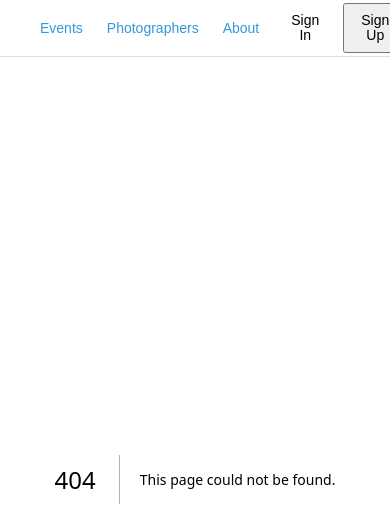
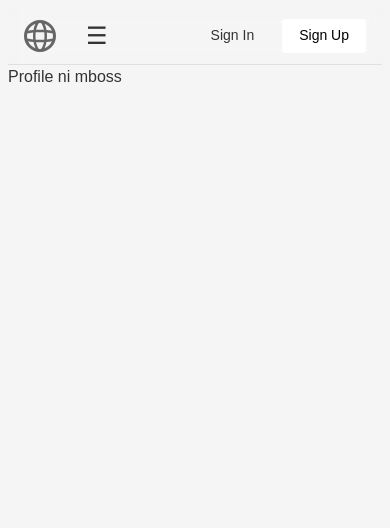
Before and after one commit to suchindra-js/photoku-web, a Next.js app: page /profile in a window 390 px wide. Before the commit this address had no page. Shown: the top 528 px of the page. Built offline with nearby package versions, Linux system fonts and the light colour scheme.

Commit message:
:art: implemented mobile view for header

```diff
--- a/app/_components/Header/index.tsx
+++ b/app/_components/Header/index.tsx
@@ -1,28 +1,56 @@
-import { FC } from "react";
+"use client";
+import { FC, useState } from "react";
 import Link from "next/link";
 import Image from "next/image";
 import styles from "./styles.module.css";
+import { useRouter } from "next/navigation";
+import Button from "../button";
 
 const Header: FC = () => {
+  const { push } = useRouter();
+  const [isMobileMenuOpen, setMobileMenuOpen] = useState(false);
+
   return (
     <header className={styles.header}>
       <div className={styles.container}>
         <div className={styles.logoNavWrapper}>
           <Link href="/" className={styles.logoLink}>
             <Image src="/globe.svg" alt="Logo" width={32} height={32} />
-            <span className={styles.logoText}>EventSnap</span>
+            <span className={`${styles.logoText} sm:inline-block`}>
+              EventSnap
+            </span>
           </Link>
-          <nav className={styles.navLinks}>
+
+          {/* Mobile Hamburger Icon */}
+          <button
+            className={styles.mobileMenuButton}
+            onClick={() => setMobileMenuOpen(!isMobileMenuOpen)}
+            aria-label="Toggle Menu"
+          >
+            ☰
+          </button>
+
+          {/* Desktop Navigation */}
+          <nav
+            className={`${styles.navLinks} ${
+              isMobileMenuOpen ? styles.navLinksMobile : ""
+            }`}
+          >
             <Link href="/events">Events</Link>
             <Link href="/photographers">Photographers</Link>
             <Link href="/about">About</Link>
           </nav>
         </div>
+
+        {/* Auth Buttons */}
         <div className={styles.authButtons}>
-          <button className={`${styles.button} ${styles.ghostButton}`}>
+          <Button
+            onClick={() => console.log("Sign In clicked")}
+            variant="ghost"
+          >
             Sign In
-          </button>
-          <button className={styles.button}>Sign Up</button>
+          </Button>
+          <Button>Sign Up</Button>
         </div>
       </div>
     </header>
--- a/app/_components/Header/styles.module.css
+++ b/app/_components/Header/styles.module.css
@@ -13,12 +13,12 @@
   height: 56px;
   align-items: center;
   padding: 0 16px;
+  justify-content: space-between;
 }
 
 .logoNavWrapper {
   display: flex;
   align-items: center;
-    margin-right: 1rem;
 }
 
 .logoLink {
@@ -45,21 +45,57 @@
   font-weight: 500;
 }
 
+.navLinksMobile {
+  display: none;
+}
+
+/* Mobile Menu Button */
+.mobileMenuButton {
+  background: none;
+  border: none;
+  font-size: 1.5rem;
+  color: var(--primary-color);
+  display: none;
+  cursor: pointer;
+}
+
+/* Auth Buttons */
 .authButtons {
   display: flex;
+  flex-direction: column;
   align-items: center;
   gap: 0.5rem;
-    margin-left: auto;
 }
 
-  .button {
-    padding: 8px 16px;
-    font-size: 0.875rem;
-    font-weight: 500;
+/* Responsive Styles */
+@media (max-width: 768px) {
+  .navLinks {
+    display: none;
+    flex-direction: column;
+    position: absolute;
+    top: 56px;
+    left: 0;
+    width: 100%;
+    background: rgba(var(--background-color), 0.95);
+    padding: 1rem 0;
+    text-align: center;
+    z-index: 49;
   }
 
-  .ghostButton {
-    background: none;
-    border: none;
-    color: var(--primary-color);
+  .navLinksMobile {
+    display: flex;
   }
+
+  .mobileMenuButton {
+    display: inline-block;
+  }
+
+  .logoText {
+    display: none;
+  }
+
+  .authButtons {
+    flex-direction: row;
+    gap: 0.75rem;
+  }
+}
--- /dev/null
+++ b/app/_components/button/index.tsx
@@ -0,0 +1,28 @@
+import { FC, ReactNode } from "react";
+import styles from "./styles.module.css";
+
+interface ButtonProps {
+  variant?: "default" | "ghost"; // Variants for the button
+  onClick?: () => void; // Optional click handler
+  className?: string; // Additional custom styles
+  children: ReactNode; // Button label or content
+}
+
+const Button: FC<ButtonProps> = ({
+  variant = "default",
+  onClick,
+  className,
+  children,
+}) => {
+  const buttonClass = `${styles.button} ${
+    variant === "ghost" ? styles.ghostButton : ""
+  } ${className || ""}`.trim();
+
+  return (
+    <button onClick={onClick} className={buttonClass}>
+      {children}
+    </button>
+  );
+};
+
+export default Button;
--- /dev/null
+++ b/app/_components/button/styles.module.css
@@ -0,0 +1,17 @@
+.button {
+    padding: 8px 16px;
+    font-size: 0.875rem;
+    font-weight: 500;
+    background-color: var(--button-bg, #ffffff);
+    color: var(--button-text, #000000);
+    border: 1px solid var(--button-border, transparent);
+    cursor: pointer;
+    border-radius: 4px;
+    transition: background-color 0.3s, color 0.3s;
+  }
+
+  .ghostButton {
+    background: none;
+    border: none;
+    color: var(--primary-color);
+  }
--- a/app/layout.tsx
+++ b/app/layout.tsx
@@ -1,7 +1,8 @@
+"use client;";
 import type { Metadata } from "next";
 import localFont from "next/font/local";
 import "./globals.css";
-import Header from "./_components/Header";
+import Header from "./_components/header";
 
 const geistSans = localFont({
   src: "./fonts/GeistVF.woff",
--- /dev/null
+++ b/app/profile/page.tsx
@@ -0,0 +1,7 @@
+import { FC } from "react";
+
+const Profile: FC = () => {
+  return <div>Profile ni mboss</div>;
+};
+
+export default Profile;
```
Also changed, not shown: app/sign-in/page.tsx (+16 -0 lines), app/profile/page.module.css (added). Lines whose indentation alone changed are shown as unchanged.
